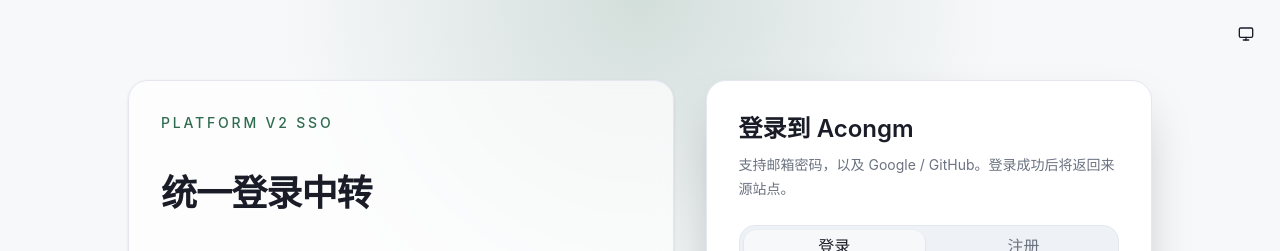
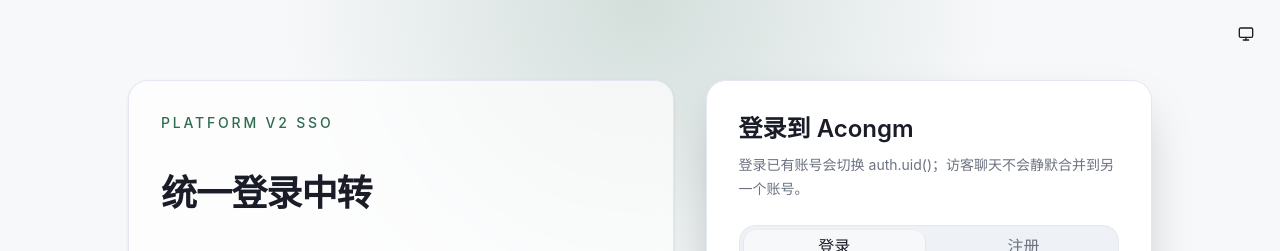
Before and after one commit to Acongm/auth, a Next.js app in the folder apps/auth/: page /login in a window 1280 px wide. Shown: the top 251 px of the page. Built offline with nearby package versions, Linux system fonts and the light colour scheme.

Commit message:
fix(auth): separate anonymous signup linking from existing-account signin

```diff
--- a/apps/auth/components/login-form.tsx
+++ b/apps/auth/components/login-form.tsx
@@ -103,7 +103,12 @@
   document.cookie = `${AUTH_RETURN_TO_COOKIE}=${encodeURIComponent(returnTo)}; Path=/; Max-Age=600; SameSite=Lax${secure}`;
 }
 
-async function protectAnonymousEmailIdentity(
+/**
+ * Email-based same-uid anonymous upgrade requires email confirmation followed by
+ * password setup. Until #27 owns that full lifecycle, block only SIGNUP from an
+ * anonymous session. Existing-account SIGNIN remains an explicit identity switch.
+ */
+async function protectAnonymousEmailSignup(
   client: ReturnType<typeof createBrowserClient>,
 ) {
   const {
@@ -115,7 +120,7 @@
   }
   if (isAnonymousSession(session)) {
     throw new Error(
-      "当前访客会话已经拥有独立身份和数据。为避免切换 auth.uid() 后聊天记录消失，邮箱登录/注册暂不直接切换账号；请使用 Google / GitHub 将当前访客原地升级，已有邮箱账号合并将在显式合并流程中处理。",
+      "当前访客会话已经拥有独立身份和聊天数据。邮箱注册的同 UID 升级需要先完成邮箱确认与设密闭环，暂由 Auth #27 实现；现在可使用 Google / GitHub 注册来保留当前访客会话，或切换到“登录”进入已有邮箱账号（不会自动合并匿名聊天）。",
     );
   }
 }
@@ -151,7 +156,11 @@
     try {
       persistReturnTo(returnTo);
       const client = createBrowserClient();
-      await startOAuthFlow(client, { provider, redirectTo: callbackUrl });
+      await startOAuthFlow(client, {
+        provider,
+        redirectTo: callbackUrl,
+        intent: mode === "signup" ? "sign-up" : "sign-in",
+      });
     } catch (cause) {
       setError(formatAuthError(cause));
       setBusy(null);
@@ -172,6 +181,7 @@
         await startOAuthFlow(client, {
           provider: requestedProvider,
           redirectTo: callbackUrl,
+          intent: mode === "signup" ? "sign-up" : "sign-in",
         });
       } catch (cause) {
         if (!cancelled) {
@@ -183,7 +193,7 @@
     return () => {
       cancelled = true;
     };
-  }, [requestedProvider, callbackUrl, returnTo]);
+  }, [requestedProvider, callbackUrl, returnTo, mode]);
 
   async function handleEmailSubmit(event: FormEvent<HTMLFormElement>) {
     event.preventDefault();
@@ -200,9 +210,10 @@
 
     try {
       const client = createBrowserClient();
-      await protectAnonymousEmailIdentity(client);
 
       if (mode === "signin") {
+        // Existing-account login is an explicit identity switch. Chat consumers
+        // key durable state by auth.uid() and clear active/cache on UID change.
         await signInWithPassword(client, {
           email: trimmedEmail,
           password,
@@ -211,6 +222,8 @@
         return;
       }
 
+      // Do not silently replace an anonymous UID during account creation.
+      await protectAnonymousEmailSignup(client);
       persistReturnTo(returnTo);
       const result = await signUpWithPassword(client, {
         email: trimmedEmail,
@@ -245,7 +258,9 @@
             {mode === "signin" ? "登录到 Acongm" : "注册 Acongm 账号"}
           </h2>
           <p className="mt-2 text-sm leading-6 text-muted-foreground">
-            支持邮箱密码，以及 Google / GitHub。登录成功后将返回来源站点。
+            {mode === "signin"
+              ? "登录已有账号会切换 auth.uid()；访客聊天不会静默合并到另一个账号。"
+              : "从 Chat 访客会话进入时，Google / GitHub 注册会绑定到当前匿名身份并保留 auth.uid()。"}
           </p>
         </div>
 
```
